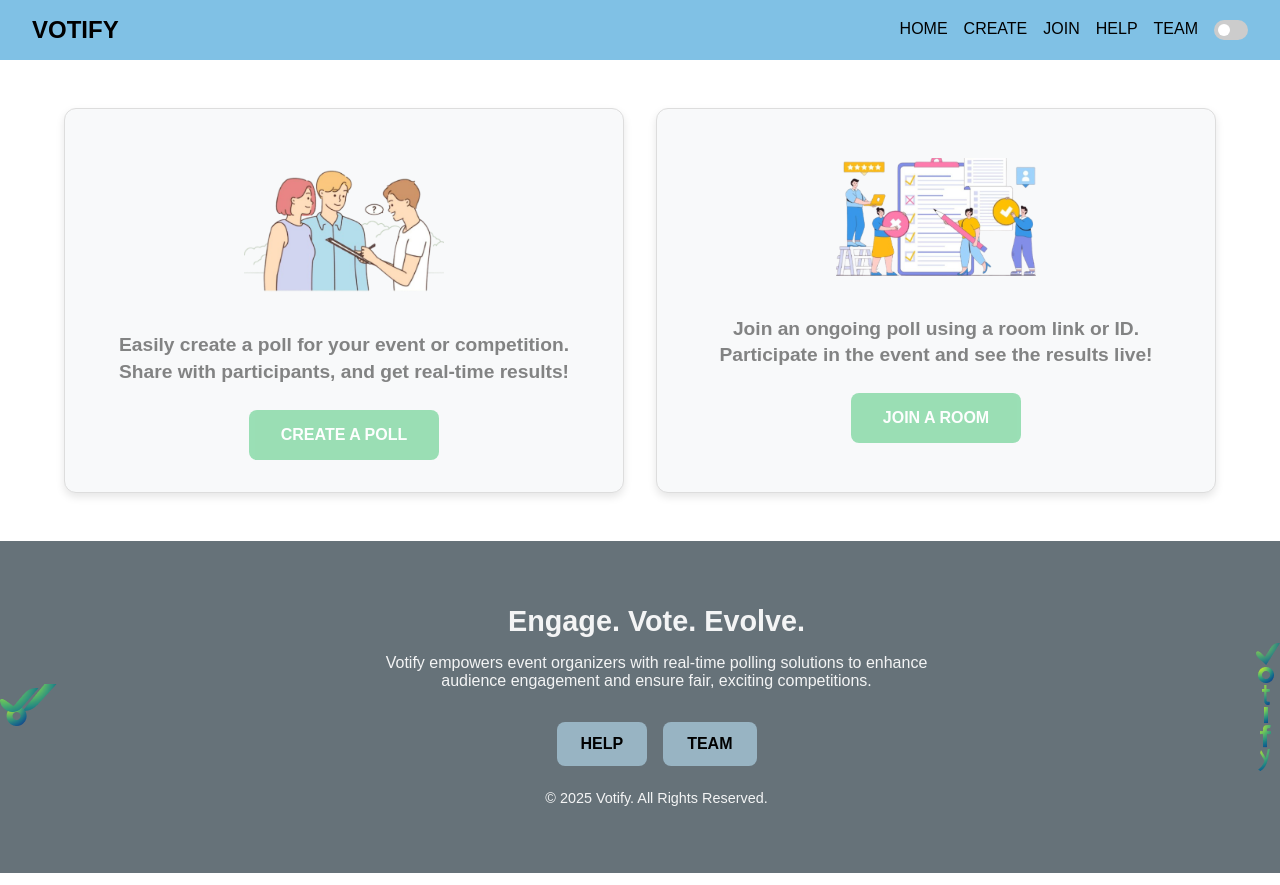
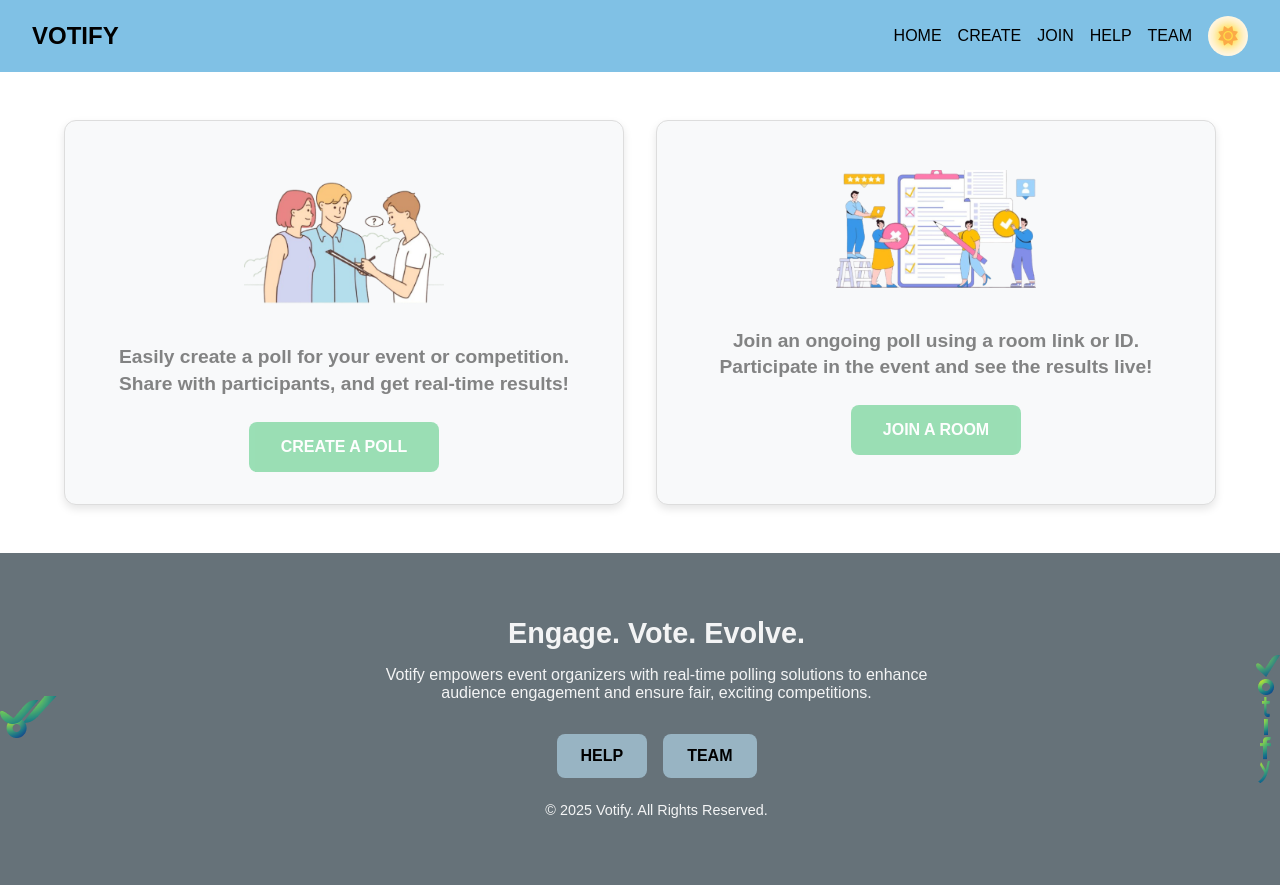
Before and after one commit to shreyash3087/Votify, a website: page votify/frontend/home.html in a window 1280 px wide. Drawn offline with Linux system fonts and the light colour scheme.

Commit message:
Implemented the New Theme Switch Toggle

```diff
--- a/votify/frontend/home.html
+++ b/votify/frontend/home.html
@@ -4,6 +4,7 @@
   <meta charset="UTF-8">
   <meta name="viewport" content="width=device-width, initial-scale=1.0">
   <title>Votify - Home</title>
+  <link rel="stylesheet" href="https://cdnjs.cloudflare.com/ajax/libs/font-awesome/6.0.0/css/all.min.css">
   <link rel="stylesheet" href="/styles/navbar.css">
   <link rel="stylesheet" href="/styles/footer.css">
   <link rel="stylesheet" href="/styles/main.css">
@@ -15,7 +16,7 @@
   <!-- Navbar will be dynamically loaded -->
   <div id="navbar"></div>
 
-  <!-- Sidebar (hidden by default) -->
+  <!-- Updated Sidebar -->
   <div id="sidebar" class="sidebar close">
     <button class="close-btn" onclick="toggleSidebar()">×</button>
     <nav>
@@ -24,11 +25,10 @@
       <a href="./join.html" onclick="showFooter()">Join</a>
       <a href="#" onclick="showFooter()">Help</a>
       <a href="#" onclick="showFooter()">Team</a>
-      <!-- Dark Mode Toggle for Smaller Screens -->
-      <label class="switch">
-        <input type="checkbox" id="toggle-dark-mode-sidebar">
-        <span class="slider round"></span>
-      </label>
+      <button class="theme-switcher-sidebar" id="theme-switcher-sidebar" aria-label="Toggle theme">
+        <i class="fas fa-sun" aria-hidden="true"></i>
+        <i class="fas fa-moon" aria-hidden="true"></i>
+      </button>
     </nav>
   </div>
 
--- a/votify/frontend/navbar.html
+++ b/votify/frontend/navbar.html
@@ -6,10 +6,10 @@
     <a href="/join.html">Join</a>
     <a href="#" onclick="showFooter()">Help</a>
     <a href="#" onclick="showFooter()">Team</a>
-    <label class="switch">
-      <input type="checkbox" id="toggle-dark-mode">
-      <span class="slider round"></span>
-    </label>
+    <button class="theme-switcher" id="theme-switcher" aria-label="Toggle theme">
+      <i class="fas fa-sun" aria-hidden="true"></i>
+      <i class="fas fa-moon" aria-hidden="true"></i>
+    </button>
   </nav>
   <div id="hamburger-menu" class="hamburger-menu">
     <button onclick="toggleSidebar()">☰</button>
--- a/votify/frontend/script.js
+++ b/votify/frontend/script.js
@@ -28,16 +28,26 @@ function toggleSidebar() {
   }
 }
 
-function applyDarkMode(isDark) {
+function updateThemeIcon(isDark) {
   document.documentElement.setAttribute('data-theme', isDark ? 'dark' : 'light');
   localStorage.setItem('darkMode', isDark ? 'enabled' : 'disabled');
 }
 
-function syncDarkModeToggles(isDark) {
-  const toggleDarkMode = document.getElementById('toggle-dark-mode');
-  const toggleDarkModeSidebar = document.getElementById('toggle-dark-mode-sidebar');
-  if (toggleDarkMode) toggleDarkMode.checked = isDark;
-  if (toggleDarkModeSidebar) toggleDarkModeSidebar.checked = isDark;
+function initializeDarkMode() {
+  const navbarThemeButton = document.getElementById('theme-switcher');
+  const sidebarThemeButton = document.getElementById('theme-switcher-sidebar');
+
+  const darkMode = localStorage.getItem('darkMode') === 'enabled';
+  updateThemeIcon(darkMode);
+
+  [navbarThemeButton, sidebarThemeButton].forEach(button => {
+    if (button) {
+      button.addEventListener('click', function() {
+        const isDark = localStorage.getItem('darkMode') !== 'enabled';
+        updateThemeIcon(isDark);
+      });
+    }
+  });
 }
 
 // ---------------------------------------------------------------------------
@@ -69,42 +79,15 @@ function loadDynamicPartials() {
   }
 }
 
-// ---------------------------------------------------------------------------
-// This function keeps the existing event listeners for toggles
-// ---------------------------------------------------------------------------
-function initializeDarkMode() {
-  const toggleDarkMode = document.getElementById('toggle-dark-mode');
-  const toggleDarkModeSidebar = document.getElementById('toggle-dark-mode-sidebar');
-
-  if (toggleDarkMode) {
-    toggleDarkMode.addEventListener('change', function () {
-      applyDarkMode(this.checked);
-      syncDarkModeToggles(this.checked);
-    });
-  }
-
-  if (toggleDarkModeSidebar) {
-    toggleDarkModeSidebar.addEventListener('change', function () {
-      applyDarkMode(this.checked);
-      syncDarkModeToggles(this.checked);
-    });
-  }
-}
-
 document.addEventListener('DOMContentLoaded', () => {
-  // Load the user's saved dark-mode preference
   const darkMode = localStorage.getItem('darkMode') === 'enabled';
-  applyDarkMode(darkMode);
-  syncDarkModeToggles(darkMode);
-
-  // Load navbar, footer, and attach event listeners after the DOM is ready
+  updateThemeIcon(darkMode);
   loadDynamicPartials();
 
   // Close sidebar when clicking outside of it
   const sidebar = document.getElementById('sidebar');
   document.addEventListener('click', function (event) {
-    if (sidebar &&
-        sidebar.classList.contains('open') &&
+    if (sidebar?.classList.contains('open') &&
         !sidebar.contains(event.target) &&
         !event.target.closest('.hamburger-menu button')) {
       toggleSidebar();
--- a/votify/frontend/styles/navbar.css
+++ b/votify/frontend/styles/navbar.css
@@ -20,6 +20,7 @@
   display: flex;
   gap: 1rem;
   margin-left: auto; /* Align navbar items to the right */
+  align-items: center; /* Add this to vertically align all items */
 }
 
 .navbar-nav a {
@@ -27,6 +28,9 @@
   text-transform: uppercase;
   font-size: 1rem;
   text-decoration: none;
+  display: flex;
+  align-items: center;
+  height: 40px; /* Match height of theme switcher */
 }
 
 .navbar-nav a:hover {
@@ -47,51 +51,96 @@
   padding: 0.5rem 1rem;
 }
 
-/* Toggle Switch */
-.switch {
+/* Remove old .switch, .slider styles and add new theme switcher styles */
+/* Modern Theme Switcher */
+.theme-switcher {
+  background: none;
+  border: none;
+  cursor: pointer;
+  padding: 0; /* Remove padding */
+  margin: 0; /* Remove margin-left */
   position: relative;
-  display: inline-block;
-  width: 34px;
-  height: 20px;
+  width: 40px;
+  height: 40px;
+  border-radius: 50%;
+  display: flex;
+  align-items: center;
+  justify-content: center;
+  transition: all 0.3s ease;
+  background: #ffffff; /* White background for light mode */
+  overflow: hidden; /* Add this to contain the rotating icon */
 }
 
-.switch input {
-  opacity: 0;
-  width: 0;
-  height: 0;
+.theme-switcher i {
+  color: var(--primary-color);
+  font-size: 1.2rem;
+  transition: all 0.3s ease;
+  transform-origin: center;
+  position: absolute;
 }
 
-.slider {
-  position: absolute;
-  cursor: pointer;
-  top: 0;
-  left: 0;
-  right: 0;
-  bottom: 0;
-  background-color: var(--slider-background); /* Use CSS variable */
-  transition: 0.4s;
-  border-radius: 34px;
+.theme-switcher i.fa-sun {
+  color: #fbaa47; /* Bright yellow sun */
+  text-shadow: 0 0 10px #FFD700,
+               0 0 20px #ffd900,
+               0 0 30px #FF8C00;
+  opacity: 1;
+  transform: rotate(0deg) scale(1);
 }
 
-.slider:before {
-  position: absolute;
-  content: "";
-  height: 12px;
-  width: 12px;
-  left: 4px;
-  bottom: 4px;
-  background-color: white;
-  transition: 0.4s;
-  border-radius: 50%;
+.theme-switcher i.fa-moon {
+  color: #ffffff; /* White moon */
+  text-shadow: 0 0 10px #ffffff,
+               0 0 20px #ffffff,
+               0 0 30px #4A4A4A;
+  opacity: 0;
+  transform: rotate(-90deg) scale(0.5);
 }
 
-input:checked + .slider {
-  background-color: var(--slider-checked-background); /* Use CSS variable */
+.theme-switcher:hover i.fa-sun {
+  color: #FDB813; /* Slightly darker gold on hover */
+  text-shadow: 0 0 15px #FFD700,
+               0 0 25px #FFD700,
+               0 0 35px #FF8C00;
 }
 
-input:checked + .slider:before {
-  transform: translateX(14px);
+.theme-switcher:hover {
+  transform: rotate(15deg);
+  box-shadow: 0 0 15px rgba(0, 0, 0, 0.2);
 }
+
+.theme-switcher:active {
+  transform: scale(0.9);
+}
+
+[data-theme='dark'] .theme-switcher i {
+  transform: rotate(360deg);
+}
+
+[data-theme='dark'] .theme-switcher i.fa-sun {
+  opacity: 0;
+  transform: rotate(90deg) scale(0.5);
+}
+
+[data-theme='dark'] .theme-switcher i.fa-moon {
+  opacity: 1;
+  transform: rotate(0deg) scale(1);
+}
+
+[data-theme='dark'] .theme-switcher {
+  background: #333333; /* Dark background for dark mode */
+}
+
+[data-theme='dark'] .theme-switcher:hover {
+  box-shadow: 0 0 15px rgba(255, 255, 255, 0.2);
+}
+
+[data-theme='dark'] .theme-switcher:hover i.fa-moon {
+  text-shadow: 0 0 15px #ffffff,
+               0 0 25px #ffffff,
+               0 0 35px #4A4A4A;
+}
+
 /* Responsive Design for Navbar */
 @media (max-width: 768px) {
   .navbar-nav {
--- a/votify/frontend/styles/sidebar.css
+++ b/votify/frontend/styles/sidebar.css
@@ -67,48 +67,60 @@
     }
 }
 
-/* Toggle Switch */
-.switch {
-    position: relative;
-    display: inline-block;
-    width: 34px;
-    height: 20px;
+/* Theme Switcher in Sidebar */
+.theme-switcher-sidebar {
+    background: none;
+    border: none;
+    cursor: pointer;
+    padding: 0;
+    width: 40px;
+    height: 40px;
+    border-radius: 50%;
+    display: flex;
+    align-items: center;
+    justify-content: center;
+    transition: all 0.3s ease;
+    background: #ffffff;
+    overflow: hidden;
+    margin: 1rem 0;
 }
 
-.switch input {
-    opacity: 0;
-    width: 0;
-    height: 0;
+.theme-switcher-sidebar i {
+    color: var(--primary-color);
+    font-size: 1.2rem;
+    transition: all 0.3s ease;
+    transform-origin: center;
+    position: absolute;
 }
 
-.slider {
-    position: absolute;
-    cursor: pointer;
-    top: 0;
-    left: 0;
-    right: 0;
-    bottom: 0;
-    background-color: #ccc;
-    transition: .4s;
-    border-radius: 34px;
+.theme-switcher-sidebar i.fa-sun {
+    color: #fbaa47;
+    text-shadow: 0 0 10px #FFD700,
+                 0 0 20px #ffd900,
+                 0 0 30px #FF8C00;
+    opacity: 1;
+    transform: rotate(0deg) scale(1);
 }
 
-.slider:before {
-    position: absolute;
-    content: "";
-    height: 12px;
-    width: 12px;
-    left: 4px;
-    bottom: 4px;
-    background-color: white;
-    transition: .4s;
-    border-radius: 50%;
+.theme-switcher-sidebar i.fa-moon {
+    color: #ffffff;
+    text-shadow: 0 0 10px #ffffff,
+                 0 0 20px #ffffff,
+                 0 0 30px #4A4A4A;
+    opacity: 0;
+    transform: rotate(-90deg) scale(0.5);
 }
 
-input:checked + .slider {
-    background-color: var(--secondary-color); /* Use CSS variable */
+[data-theme='dark'] .theme-switcher-sidebar {
+    background: #333333;
 }
 
-input:checked + .slider:before {
-    transform: translateX(14px);
+[data-theme='dark'] .theme-switcher-sidebar i.fa-sun {
+    opacity: 0;
+    transform: rotate(90deg) scale(0.5);
 }
+
+[data-theme='dark'] .theme-switcher-sidebar i.fa-moon {
+    opacity: 1;
+    transform: rotate(0deg) scale(1);
+}
--- a/votify/frontend/styles/theme.css
+++ b/votify/frontend/styles/theme.css
@@ -17,6 +17,9 @@
     --slider-background: #ccc; /* Default toggle background in light mode */
     --slider-checked-background: #80c1e5; /* Toggle background when checked in light mode */
     --divider-background: #48bfff3a;
+    --transition-duration: 0.3s; /* Add transition duration variable */
+    --transition-timing: ease;
+    --scale-factor: 1.02;
   }
 
   /* Dark theme */
@@ -42,22 +45,71 @@
   body {
     background-color: var(--background-color);
     color: var(--text-color);
+    transition: all var(--transition-duration) var(--transition-timing);
+    min-height: 100vh;
   }
 
   a {
     color: var(--link-color);
+    transition: color var(--transition-duration) ease;
   }
 
   .navbar {
     background-color: var(--primary-color);
+    transition: all var(--transition-duration) var(--transition-timing);
+    position: relative;
+    z-index: 1000;
   }
 
   .sidebar {
     background-color: var(--primary-sidebar-color); /* Use transparent primary color */
+    transition: all var(--transition-duration) var(--transition-timing);
+    transform-origin: left;
   }
 
   .card {
     background-color: var(--card-background-color);
+    transition: all var(--transition-duration) var(--transition-timing);
+    transform-origin: center;
   }
 
-  /* Update other components' styles as needed using the defined variables */
+  .card:hover {
+    transform: scale(var(--scale-factor));
+    box-shadow: 0 4px 8px rgba(0, 0, 0, 0.1);
+  }
+
+  /* Add transitions to any element that uses theme variables */
+  * {
+    transition-property: background-color, border-color, color, fill, stroke;
+    transition-duration: var(--transition-duration);
+    transition-timing-function: ease;
+  }
+
+  /* Theme switch animation */
+  [data-theme] {
+    animation: themeChange 0.3s ease-in-out;
+  }
+
+  @keyframes themeChange {
+    0% {
+        opacity: 0.8;
+        transform: scale(0.98);
+    }
+    100% {
+        opacity: 1;
+        transform: scale(1);
+    }
+  }
+
+  /* Smooth transition for all interactive elements */
+  button,
+  input,
+  select,
+  a {
+    transition: all var(--transition-duration) var(--transition-timing);
+  }
+
+  button:hover,
+  a:hover {
+    transform: translateY(-2px);
+  }
```
Also changed, not shown: votify/frontend/join.html (+2 -5 lines), votify/frontend/sidebar.html (+4 -4 lines).
